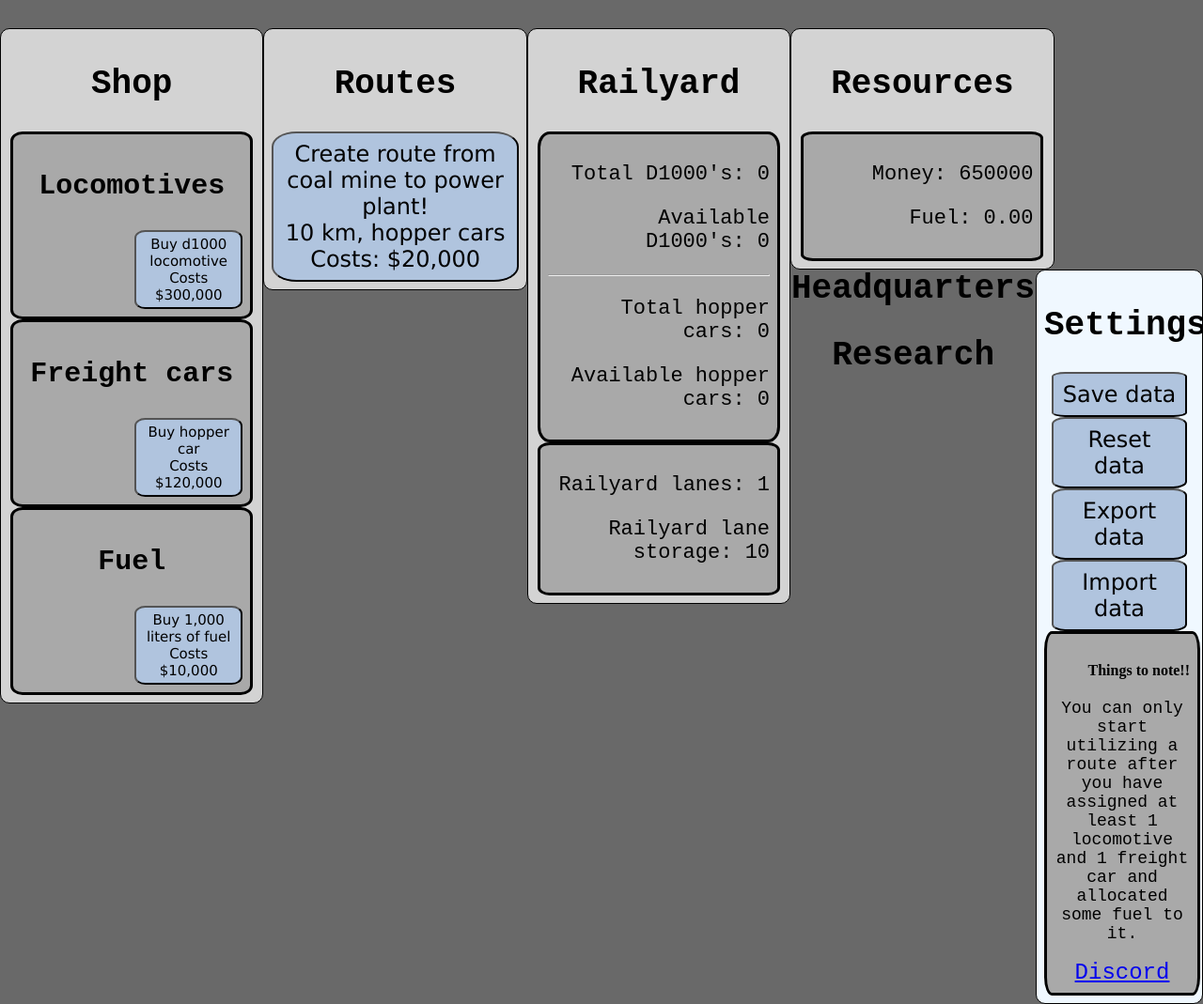
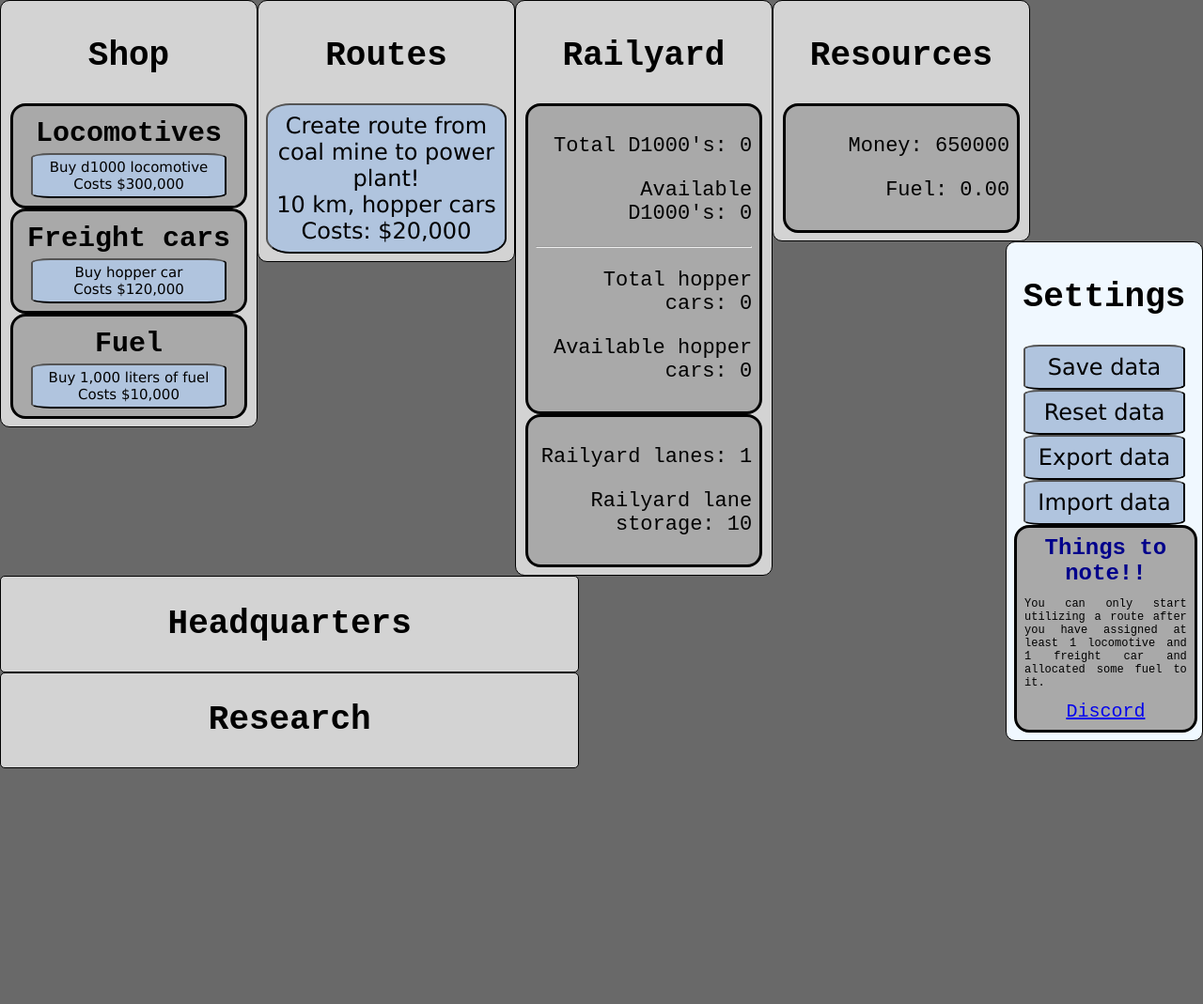
Before and after one commit to somerandomviolinkid/incrementalrailways.github.io, a plain HTML site: page index.html in a window 1280 px wide. Shown: the whole page at 94% size. After the commit the page ends 818 px from the top, so only its background shows below. Drawn offline with Linux system fonts and the light colour scheme.

Commit message:
Update stylesheet.css

```diff
--- a/stylesheet.css
+++ b/stylesheet.css
@@ -13,19 +13,19 @@ body {
     display: inline;
     float: left;
     padding: 8px;
-    width: 20.5%;
+    width: 20%;
     margin: 0 0 0 0;
 }
 
 #settingsDiv {
-    width: 12.5%;
+    width: 15%;
     float: right;
     background-color: aliceblue;
     padding: 8px;
 }
 
 .subDiv {
-    border-radius: 5%;
+    border-radius: 16px;
     border-color: black;
     border-style: solid;
     width: 90%;
@@ -52,6 +52,16 @@ h3 {
     text-align: center;
     font-family: 'Courier New', Courier, monospace;
     font-size: 30px;
+    margin-top: 4px;
+    margin-bottom: 4px;
+}
+
+h4 {
+    font-family: 'Courier New', Courier, monospace;
+    color: darkblue;
+    font-size: 24px;
+    margin: 0;
+    text-align: center;
 }
 
 button {
@@ -139,25 +149,41 @@ button:hover {
 }
 
 #info {
-    font-size: 18px;
+    font-size: 12px;
+    font-weight: 4px;
     font-family: 'Courier New', Courier, monospace;
-    text-align: center;
+    text-align: justify;
+    text-justify: inter-word;
 }
 
 .shopButton {
     font-size: 15px;
     padding: 4px;
+    display: block;
+    width: 90%;
     margin: auto;
-    display: inline;
-    width: 48.75%;
 }
 
 a {
     font-family: 'Courier New', Courier, monospace;
-    font-size: 24px;
+    font-size: 20px;
     margin: auto;
+    margin-top: 0;
 }
 
 #subNoteworthyDiv {
     text-align: center;
 }
+
+.bottomMainDiv {
+    width: 48%;
+    display: inline;
+    border-radius: 5px;
+    border-style: solid;
+    border-color: black;
+    border-width: 1px;
+    margin: 0;
+    background-color: lightgray;
+    float: left;
+
+}
```
